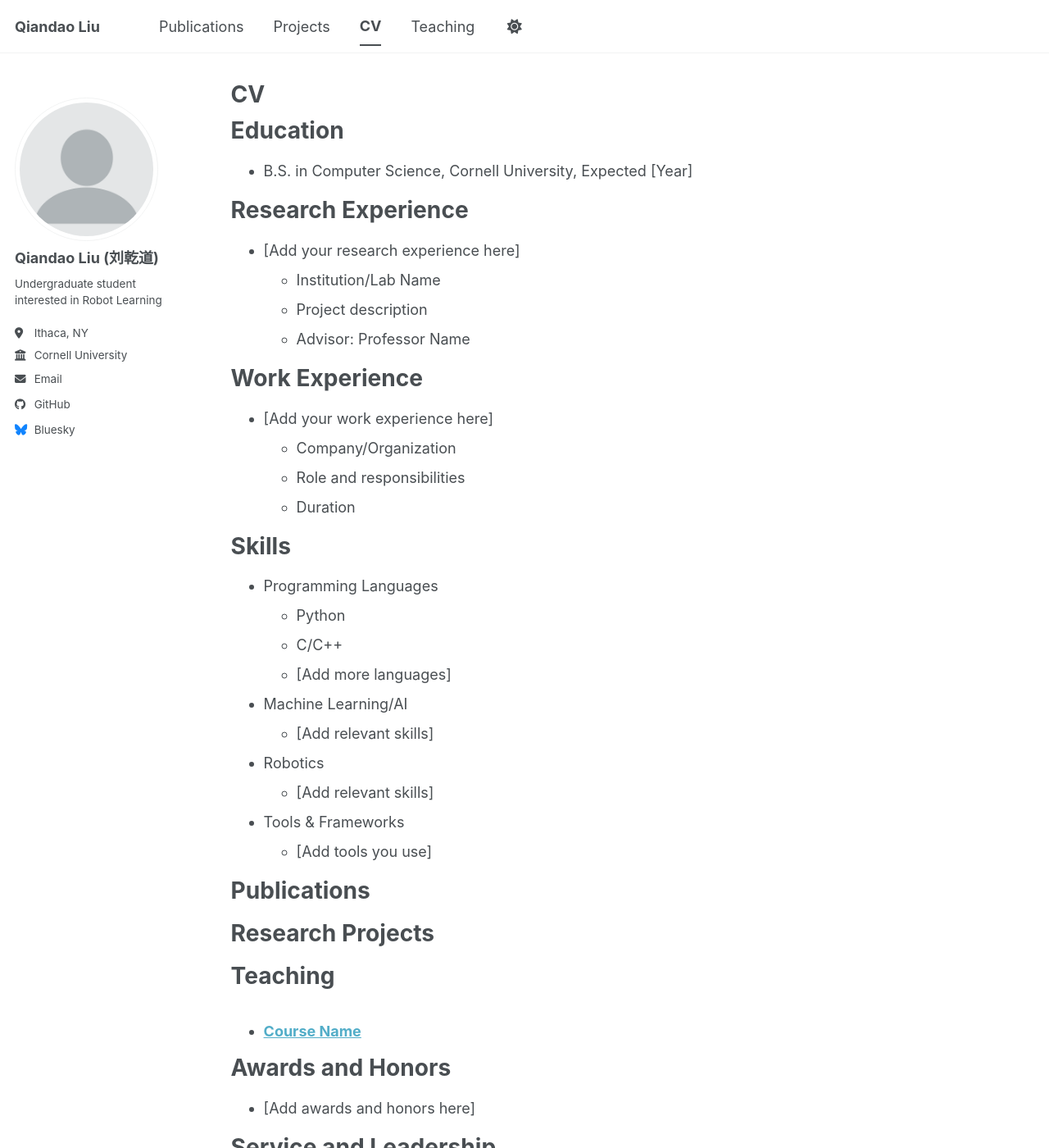
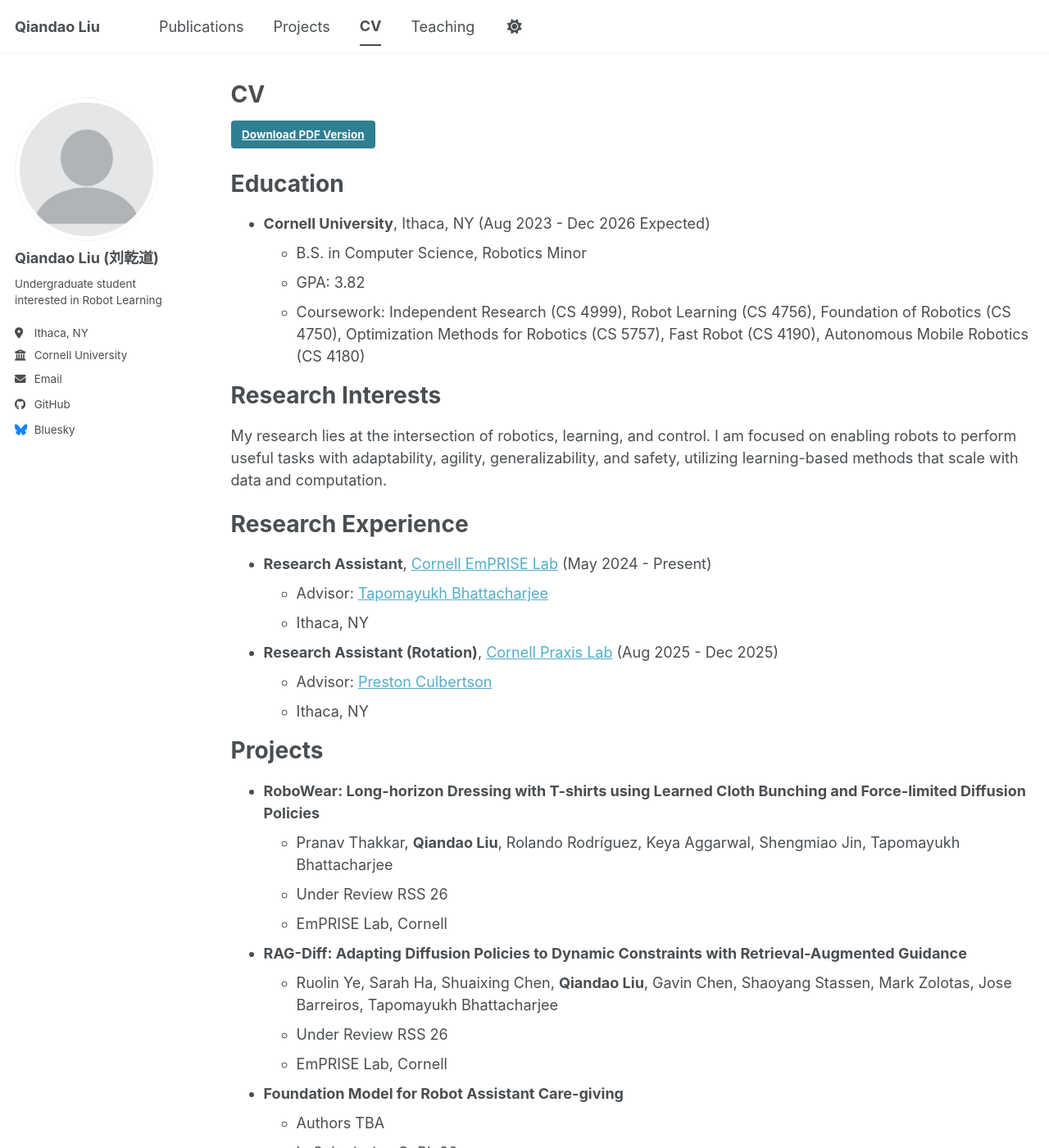
Before and after one commit to Qiandao-Liu/Qiandao-Liu.github.io, a Jekyll site: the page built from _pages/cv.md, in a window 1280 px wide and 1400 px high. Shown: the whole window at 82% size. Built offline with Jekyll 4.4.1, drawn with Linux system fonts in a browser that asks for light colours; a script bundle is joined from its source files by our own code; library files that are not in the unit come from our copies; some of the changed text lies outside the part shown.

Commit message:
update cv page

```diff
--- a/_pages/cv.md
+++ b/_pages/cv.md
@@ -9,59 +9,63 @@
 
 {% include base_path %}
 
+[Download PDF Version](/files/resume_qiandao_liu.pdf){: .btn .btn--primary}
+
 Education
 ======
-* B.S. in Computer Science, Cornell University, Expected [Year]
+* **Cornell University**, Ithaca, NY (Aug 2023 - Dec 2026 Expected)
+  * B.S. in Computer Science, Robotics Minor
+  * GPA: 3.82
+  * Coursework: Independent Research (CS 4999), Robot Learning (CS 4756), Foundation of Robotics (CS 4750), Optimization Methods for Robotics (CS 5757), Fast Robot (CS 4190), Autonomous Mobile Robotics (CS 4180)
+
+Research Interests
+======
+My research lies at the intersection of robotics, learning, and control. I am focused on enabling robots to perform useful tasks with adaptability, agility, generalizability, and safety, utilizing learning-based methods that scale with data and computation.
 
 Research Experience
 ======
-* [Add your research experience here]
-  * Institution/Lab Name
-  * Project description
-  * Advisor: Professor Name
+* **Research Assistant**, [Cornell EmPRISE Lab](https://emprise.cs.cornell.edu/) (May 2024 - Present)
+  * Advisor: [Tapomayukh Bhattacharjee](https://sites.google.com/site/tapomayukh)
+  * Ithaca, NY
 
-Work Experience
+* **Research Assistant (Rotation)**, [Cornell Praxis Lab](https://pculbertson.github.io/) (Aug 2025 - Dec 2025)
+  * Advisor: [Preston Culbertson](https://pculbertson.github.io/)
+  * Ithaca, NY
+
+Projects
 ======
-* [Add your work experience here]
-  * Company/Organization
-  * Role and responsibilities
-  * Duration
+* **RoboWear: Long-horizon Dressing with T-shirts using Learned Cloth Bunching and Force-limited Diffusion Policies**
+  * Pranav Thakkar, **Qiandao Liu**, Rolando Rodríguez, Keya Aggarwal, Shengmiao Jin, Tapomayukh Bhattacharjee
+  * Under Review RSS 26
+  * EmPRISE Lab, Cornell
+
+* **RAG-Diff: Adapting Diffusion Policies to Dynamic Constraints with Retrieval-Augmented Guidance**
+  * Ruolin Ye, Sarah Ha, Shuaixing Chen, **Qiandao Liu**, Gavin Chen, Shaoyang Stassen, Mark Zolotas, Jose Barreiros, Tapomayukh Bhattacharjee
+  * Under Review RSS 26
+  * EmPRISE Lab, Cornell
+
+* **Foundation Model for Robot Assistant Care-giving**
+  * Authors TBA
+  * In Submission CoRL 26
+  * EmPRISE Lab, Cornell
+
+Honors & Awards
+======
+* 2024: [Cornell BURE Program](https://experience.cornell.edu/opportunities/bowers-undergraduate-research-experience-bure) with $7,000 research stipend
+* 2024: [Cornell RCareWorld Hackathon](https://emprise.cs.cornell.edu/hackathon/) - 2nd Place
+* 2023: Cornell AppDev Hackathon - Best Backend
+
+Teaching Experience
+======
+* **CS 4750: Foundation of Robotics** (Aug 2025 - Dec 2025)
+  * Teaching Assistant
+
+* **CS 1110: Introduction to Computing** (Feb 2024 - May 2024)
+  * Teaching Assistant
 
 Skills
 ======
-* Programming Languages
-  * Python
-  * C/C++
-  * [Add more languages]
-* Machine Learning/AI
-  * [Add relevant skills]
-* Robotics
-  * [Add relevant skills]
-* Tools & Frameworks
-  * [Add tools you use]
-
-Publications
-======
-  <ul>{% for post in site.publications reversed %}
-    {% include archive-single-cv.html %}
-  {% endfor %}</ul>
-
-Research Projects
-======
-  <ul>{% for post in site.portfolio reversed %}
-    {% include archive-single-cv.html %}
-  {% endfor %}</ul>
-
-Teaching
-======
-  <ul>{% for post in site.teaching reversed %}
-    {% include archive-single-cv.html %}
-  {% endfor %}</ul>
-
-Awards and Honors
-======
-* [Add awards and honors here]
-
-Service and Leadership
-======
-* [Add service and leadership activities here]
+* **Robot**: Franka Emika Panda, Franka Research 3, Kinova Gen3, UR5e
+* **Platforms**: Mujoco, Isaac Sim
+* **Programming**: Python, Java, C++, C#, R, SQL, Linux, MATLAB, Swift, HTML/CSS/JS
+* **Frameworks**: PyTorch, TensorFlow, NumPy, OpenCV, ROS, ROS2, Nvidia Warp
```
Also changed, not shown: 2 other files.
